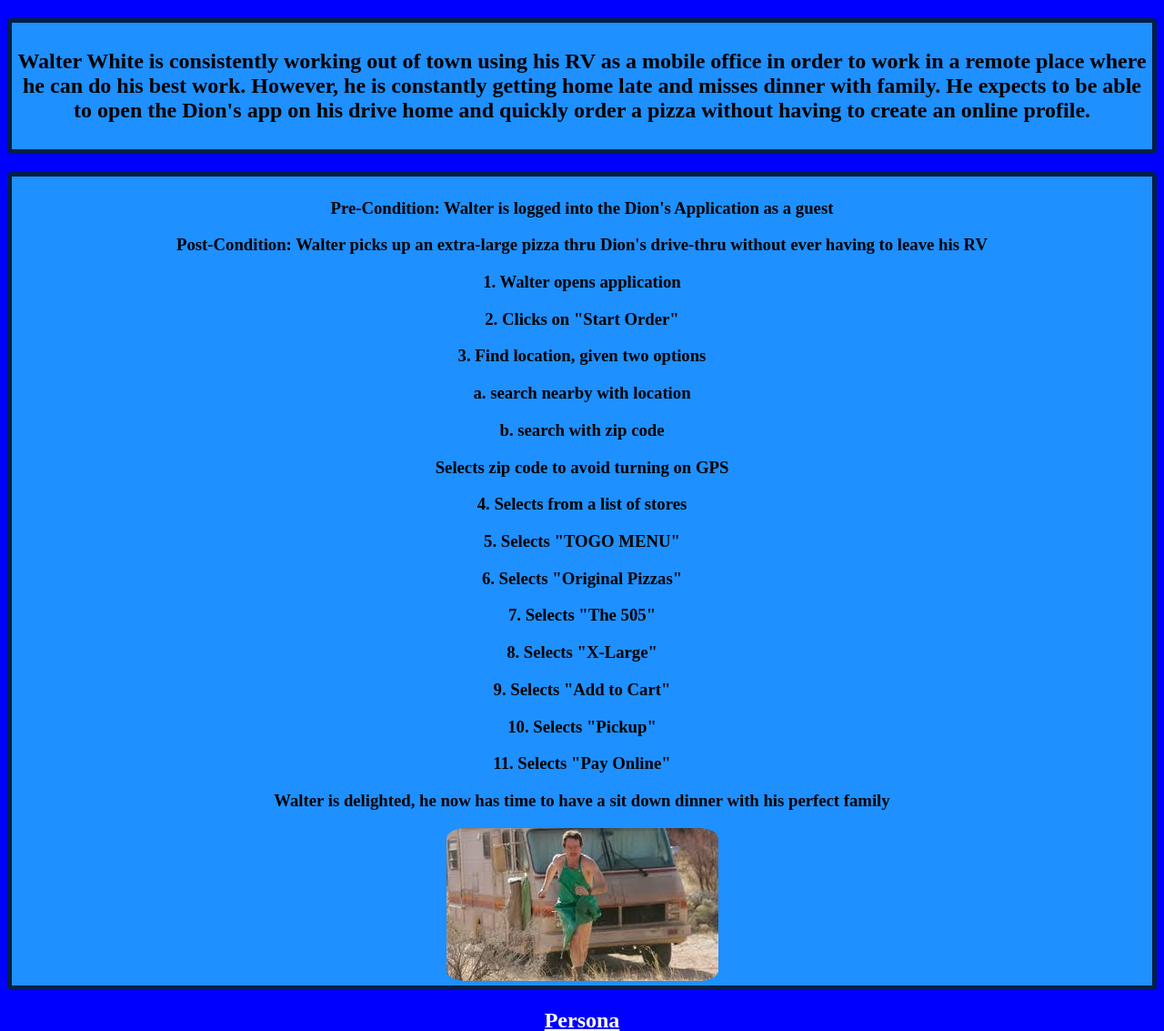
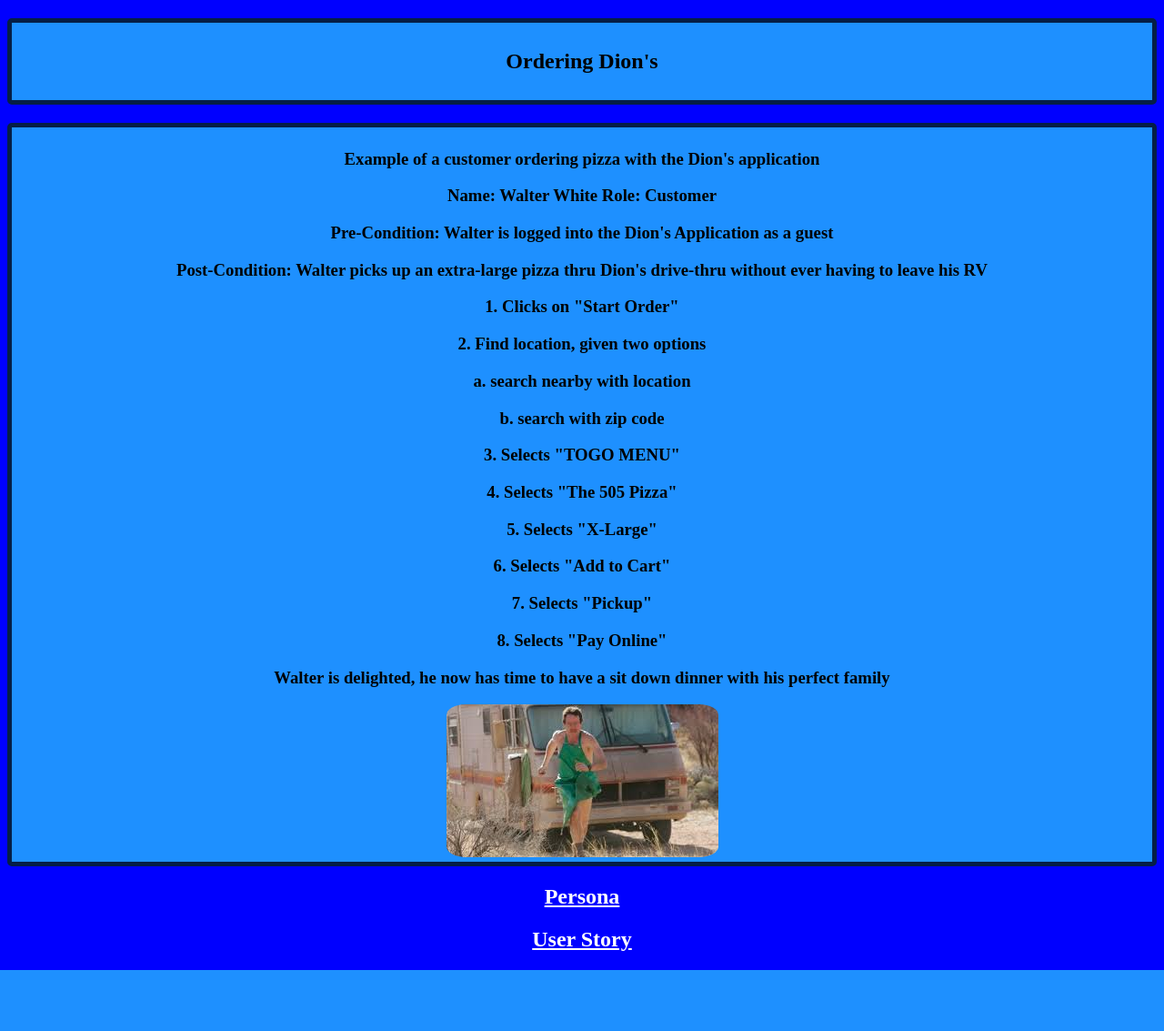
Before and after one commit to danielcoderhernandez/data-design, a PHP site: page /usecase-interactionflow.php in a window 1280 px wide. Shown: the top 1133 px of the page at 91% size. After the commit the page ends 1066 px from the top, so only its background shows below. Run offline with PHP 8.4, Linux system fonts and the light colour scheme.

Commit message:
revised version

```diff
--- a/epic/persona.php
+++ b/epic/persona.php
@@ -12,11 +12,11 @@
   <h1> Walter White</h1>
 	  <h2>Business Owner</h2>
 	  <p> Male, Age 60 </p>
-	  <p> Android owner who is comfortable using apps and browser</p>
+	  <p> Owns a Google Pixel 2 running Android 8.1 which runs on Verizon's LTE network</p>
 	  <p> Does not enjoy being tracked, turns off location services</p>
 	  <p> Entrepreneur with his own business </p>
-	  <p> Needs a quick efficient platform with anonymity while doing online purchases </p>
-	  <p> Uses a RV as a mobile office </p>
+	  <p> Needs a quick efficient platform for online purchases </p>
+	  <p> Prefers to be able to use a drive-up in his RV </p>
 
 	  <h2> Family Man </h2>
 	  <p> Wife is Skyler White </p>
--- a/epic/usecase-interactionflow.php
+++ b/epic/usecase-interactionflow.php
@@ -2,39 +2,37 @@
 <html lang="en">
 <head>
 	<meta charset="UTF-8">
-	<title>Usecase</title>
+	<title>Ordering Dion's</title>
 	<link rel="stylesheet" href="./style.css">
 </head>
 <body>
 <h2 class="wrapper">
 	<p>
-		Walter White is consistently working out of town using his RV as a mobile office in order to work in a remote place where he can
-		do his best work. However, he is constantly getting home late and misses dinner with family. He expects to be able to
-		open the Dion's app on his drive
-		home and quickly order a pizza without having to create an online profile.
+		Ordering Dion's
 
 	</p>
 </h2>
 
 <h3 class="wrapper">
+
+	<p> Example of a customer ordering pizza with the Dion's application</p>
+
+	<p> Name: Walter White Role: Customer </p>
+
 <p>	Pre-Condition: Walter is logged into the Dion's Application as a guest </p>
 
 	<p>	Post-Condition: Walter picks up an extra-large pizza thru Dion's drive-thru without ever having to leave his RV  </p>
 
-	<p >	1. Walter opens application 	</p>
-	<p>	2. Clicks on "Start Order"		</p>
-	<p>	3. Find location, given two options </p>
+	<p>	1. Clicks on "Start Order"		</p>
+	<p>	2. Find location, given two options </p>
 	<p>		a. search nearby with location </p>
 	<p>		b. search with zip code</p>
-	<p>	Selects zip code to avoid turning on GPS</p>
-	<p>	4. Selects from a list of stores</p>
-	<p>	5. Selects "TOGO MENU"</p>
-	<p>	6. Selects "Original Pizzas"</p>
-	<p>	7. Selects "The 505"</p>
-	<p>	8. Selects "X-Large"</p>
-	<p>	9. Selects "Add to Cart"</p>
-	<p>	10. Selects "Pickup"</p>
-	<p>	11. Selects "Pay Online"</p>
+	<p>	3. Selects "TOGO MENU"</p>
+	<p>	4. Selects "The 505 Pizza"</p>
+	<p>	5. Selects "X-Large"</p>
+	<p>	6. Selects "Add to Cart"</p>
+	<p>	7. Selects "Pickup"</p>
+	<p>	8. Selects "Pay Online"</p>
 	<p> Walter is delighted, he now has time to have a sit down dinner with his perfect family</p>
 	<div class="center">
 		<img src="./images.jpg" class="walterid"
--- a/epic/user-story.php
+++ b/epic/user-story.php
@@ -9,8 +9,7 @@
 
 <div class="wrapper">
 <p>
-	<h2>"A frequent buyer of pizza who demands anonymity, who wants a fast convenient way to order pizza
-	without ever having to leave my RV as I have to keep my mobile office secure" </h2>
+	<h2>"As a frequent buyer of pizza I want to order pizza without having to disclose my location" </h2>
 </p>
 	<div class="center">
 	<img src="./images.jpg" class="walterid"
```
